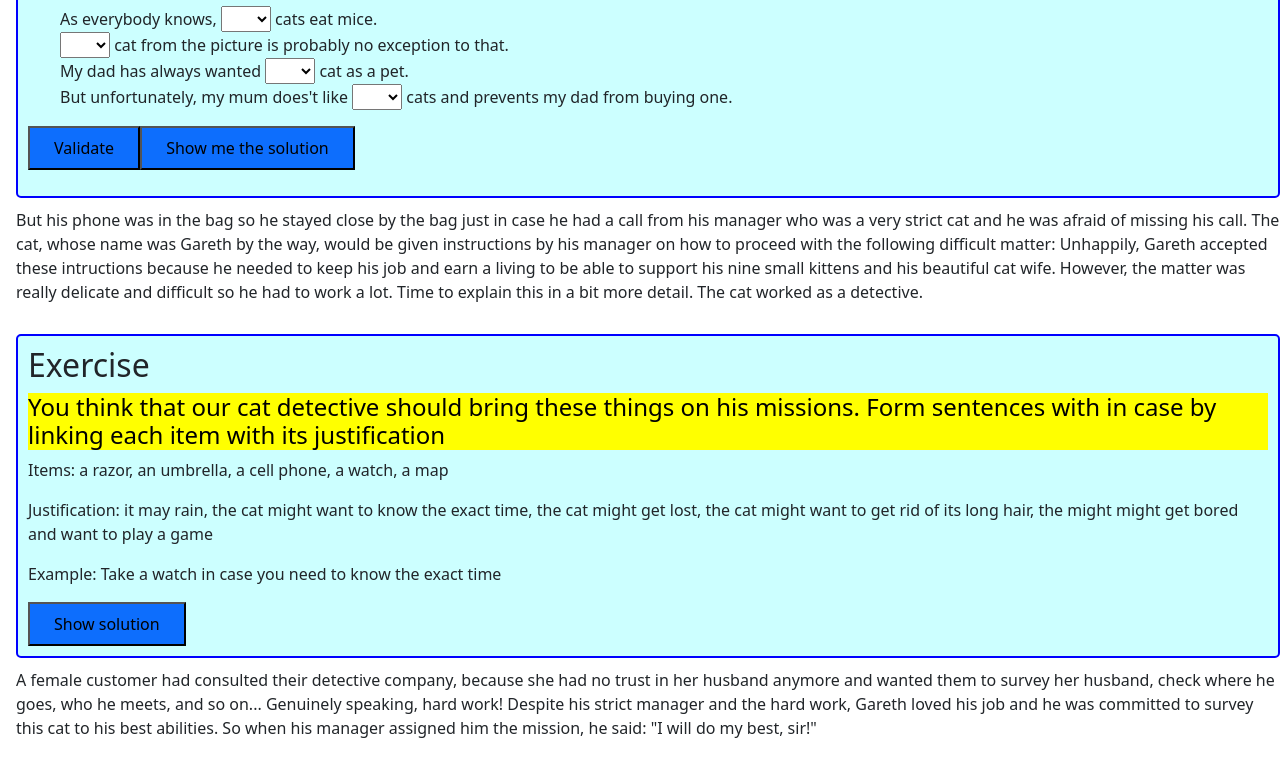
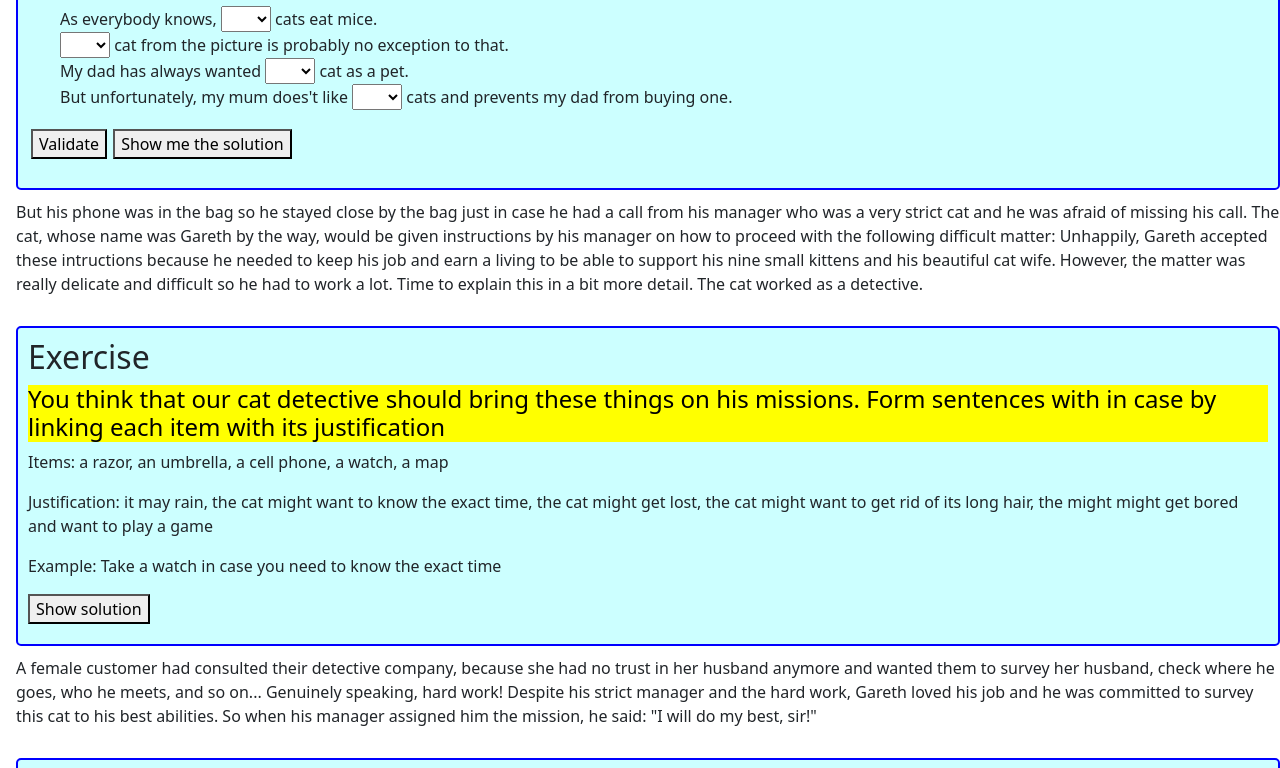
Before and after one commit to florianingerl/floriloveslanguages, a Vue app: page /en/english/shortstories/thecatdetective in a window 1280 px wide. Shown: the part 352-1120 px from the top of the page. Built offline with nearby package versions, Linux system fonts and the light colour scheme.

Commit message:
Adds nice margins to buttons!

```diff
--- a/src/components/atoms/vue-exercise.vue
+++ b/src/components/atoms/vue-exercise.vue
@@ -8,7 +8,7 @@
 Topics:
 <div v-for="topic in topics" style="display: inline;">
 <span  class="topic">{{ topic }} </span>
-<button @click="google(topic)">Google</button>
+<button class="m-2" @click="google(topic)">Google</button>
 </div>
 </p>
 
--- a/src/components/atoms/vue-hideshow.vue
+++ b/src/components/atoms/vue-hideshow.vue
@@ -1,18 +1,18 @@
 <template>
 
   <div v-if="lg === 'de'">
-    <Button v-if="show" @click="show = false;">Lösung abdecken</Button>
-    <Button v-if="!show" @click="show = true;">Lösung zeigen</Button>
+    <button v-if="show" @click="show = false;">Lösung abdecken</button>
+    <button v-if="!show" @click="show = true;">Lösung zeigen</button>
     <slot v-if="show"> </slot>
   </div>
   <div v-else-if="lg === 'fr'">
-    <Button v-if="show" @click="show = false;">Couvrir solution</Button>
-    <Button v-if="!show" @click="show = true;">Montre-moi la solution</Button>
+    <button v-if="show" @click="show = false;">Couvrir solution</button>
+    <button v-if="!show" @click="show = true;">Montre-moi la solution</button>
     <slot v-if="show"> </slot>
   </div>
   <div v-else>
-    <Button v-if="show" @click="show = false;">Hide solution</Button>
-    <Button v-if="!show" @click="show = true;">Show solution</Button>
+    <button v-if="show" @click="show = false;">Hide solution</button>
+    <button v-if="!show" @click="show = true;">Show solution</button>
     <slot v-if="show"> </slot>
   </div>
 
@@ -25,13 +25,12 @@
 import { defineComponent } from "vue";
 import type { PropType } from "vue";
 import type { Languages } from "../../types/Languages.ts";
-import { Button } from '@/components/ui/button';
 
 
 export default defineComponent({
   name: "VueHideShow",
   components: {
-    Button
+
   },
   props: {
     lg: {
@@ -56,4 +55,14 @@ export default defineComponent({
 });
 </script>
 
-<style scoped></style>
+<style scoped>
+
+button:first-child {
+  margin-bottom: 10px;
+}
+
+.mym-20 {
+  margin-bottom: 10px;
+}
+
+</style>
--- a/src/components/atoms/vue-mc-gaps.vue
+++ b/src/components/atoms/vue-mc-gaps.vue
@@ -21,16 +21,16 @@
 
 
 <p v-if="lg==='fr'">
-<Button @click="buttonValidateClicked">Valider ma solution</Button>
-<Button @click="showSolutionClicked">Montre-moi la solution</Button>
+<button @click="buttonValidateClicked">Valider ma solution</button>
+<button @click="showSolutionClicked">Montre-moi la solution</button>
 </p>
 <p v-if="lg==='en'">
-<Button @click="buttonValidateClicked">Validate</Button>
-<Button @click="showSolutionClicked">Show me the solution</Button>
+<button @click="buttonValidateClicked">Validate</button>
+<button @click="showSolutionClicked">Show me the solution</button>
 </p>
 <p v-if="lg==='de'">
-<Button @click="buttonValidateClicked">Meine Lösung prüfen</Button>
-<Button @click="showSolutionClicked">Lösung zeigen</Button>
+<button @click="buttonValidateClicked">Meine Lösung prüfen</button>
+<button @click="showSolutionClicked">Lösung zeigen</button>
 </p>
 
 
@@ -45,14 +45,11 @@ import { ref, defineComponent } from "vue";
 import type { Languages } from "../../types/Languages.ts";
 import type { PropType } from "vue";
 import type { Gap } from "../../types/Gap.ts";
-import { Button } from '@/components/ui/button';
-
-
 
 export default defineComponent({
   name: "VueMCGaps",
   components: {
-    Button
+
   },
   props: {
     gaptext: {
@@ -203,6 +200,10 @@ export default defineComponent({
 
 <style scoped>
 
+button {
+  margin: 3px;
+}
+
 .correct {
     color: green;
     border: 1px solid green
```
